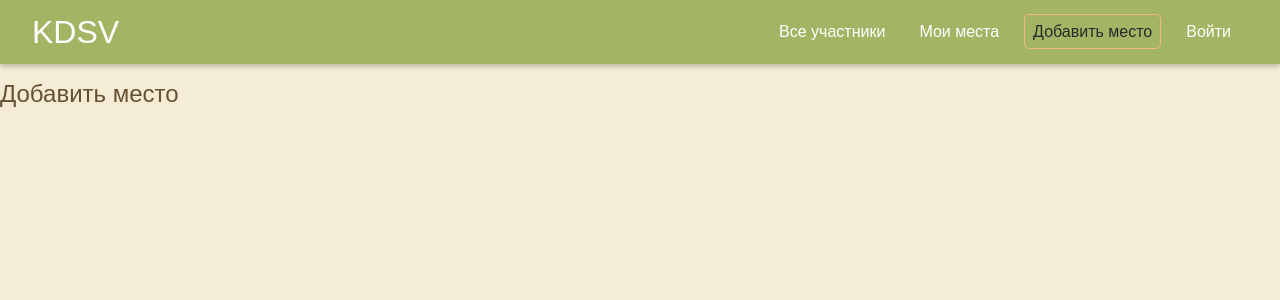
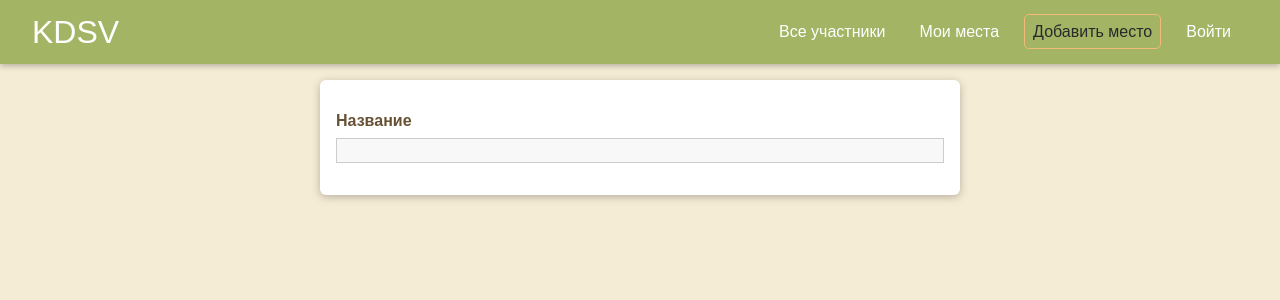
Before and after one commit to sergeik1970/kdsv-adventure, a React (Vite) app in the folder frontend/: page /places/new in a window 1280 px wide. Shown: the top 300 px of the page. Built offline with nearby package versions, Linux system fonts and the light colour scheme; no server answers.

Commit message:
add input and textarea

```diff
--- a/frontend/src/places/components/PlaceItem.jsx
+++ b/frontend/src/places/components/PlaceItem.jsx
@@ -3,7 +3,6 @@
 import Button from "../../shared/components/FormElements/Button";
 import "./PlaceItem.css"
 import Modal from "../../shared/components/UIElements/Modal";
-import PlaceList from "./PlaceList";
 
 
 const PlaceItem = props => {
--- /dev/null
+++ b/frontend/src/places/pages/NewPlace.css
@@ -0,0 +1,10 @@
+.place-form {
+    list-style: none;
+    margin: 0 auto;
+    padding: 1rem;
+    width: 90%;
+    max-width: 40rem;
+    box-shadow: 0 2px 8px rgba(0,0,0,0.26);
+    border-radius: 6px;
+    background: white;
+}
--- a/frontend/src/places/pages/NewPlace.jsx
+++ b/frontend/src/places/pages/NewPlace.jsx
@@ -1,6 +1,11 @@
+import "./NewPlace.css"
+import Input from "../../shared/components/FormElements/Input";
+
 const NewPlace = () => {
     return (
-        <h2>Добавить место</h2>
+        <form class="place-form">
+            <Input element="input" type="text" label="Название" />
+        </form>
      );
 }
 
--- /dev/null
+++ b/frontend/src/shared/components/FormElements/Input.css
@@ -0,0 +1,42 @@
+.form-control {
+    margin: 1rem 0;
+}
+
+.form-control label,
+.form-control input,
+.form-control textarea {
+    display: block;
+}
+
+.form-control label {
+    font-weight: bold;
+    margin-bottom: 0.5rem;
+}
+
+.form-control input,
+.form-control textarea {
+    width: 100%;
+    font: inherit;
+    border: 1px solid #ccc;
+    background: #f8f8f8;
+    padding: 0.15rem 0.25rem;
+    resize: none;
+}
+
+.form-control input:focus,
+.form-control textarea:focus {
+    outline: none;
+    background: #ebebeb;
+    border-color: #510077;
+}
+
+.form-control--invalid label,
+.form-control--invalid p {
+    color: red;
+}
+
+.form-control--invalid input,
+.form-control--invalid textarea {
+    border-color: red;
+    background-color: #ffd1d1;
+}
--- /dev/null
+++ b/frontend/src/shared/components/FormElements/Input.jsx
@@ -0,0 +1,21 @@
+import "./Input.css"
+
+const Input = (props) => {
+
+    const element = props.element === "input" ? (
+        <input id={props.id} type={props.type} placeholder={props.placeholder} />
+    ) : (
+        <textarea id={props.id} rows={props.rows || 3}/>
+    )
+
+
+    return (
+
+        <div className={`form-control`}>
+            <label htmlFor={props.id}>{props.label}</label>
+            {element}
+        </div>
+    );
+}
+
+export default Input;
```
